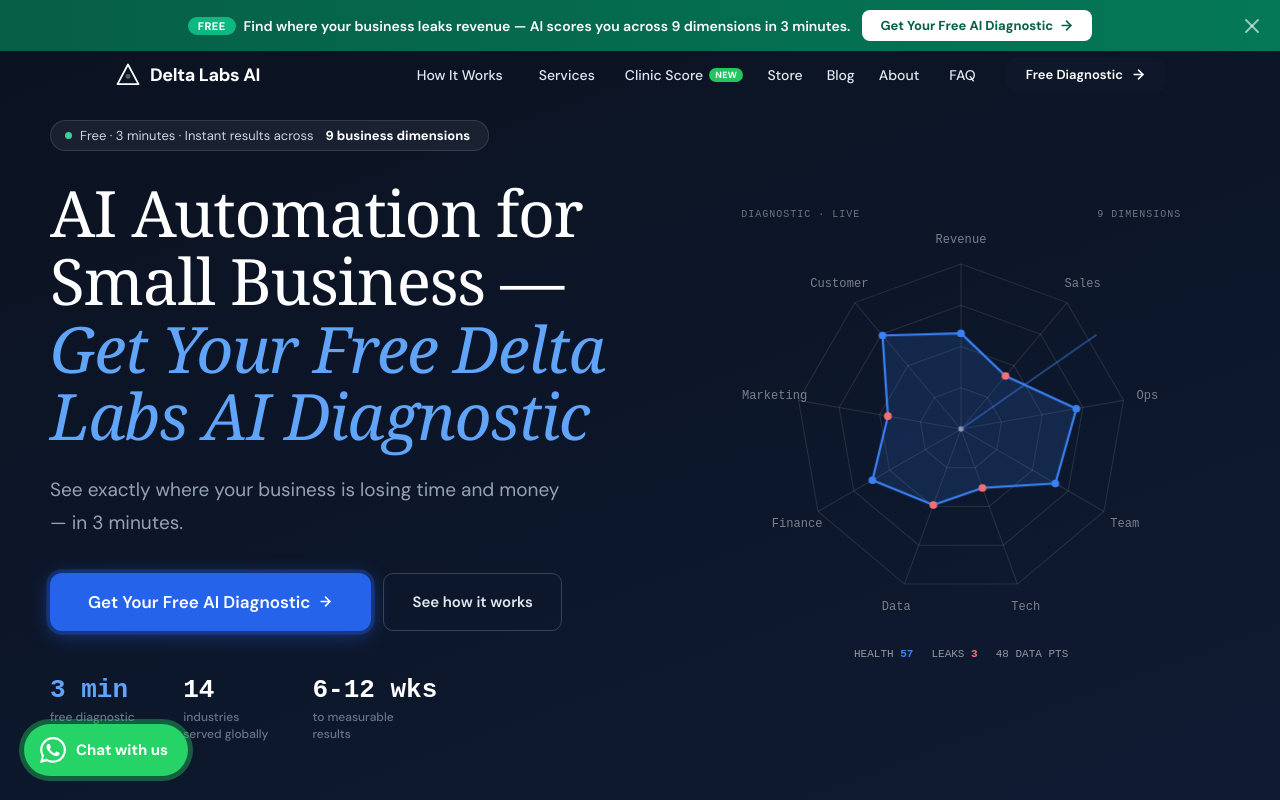
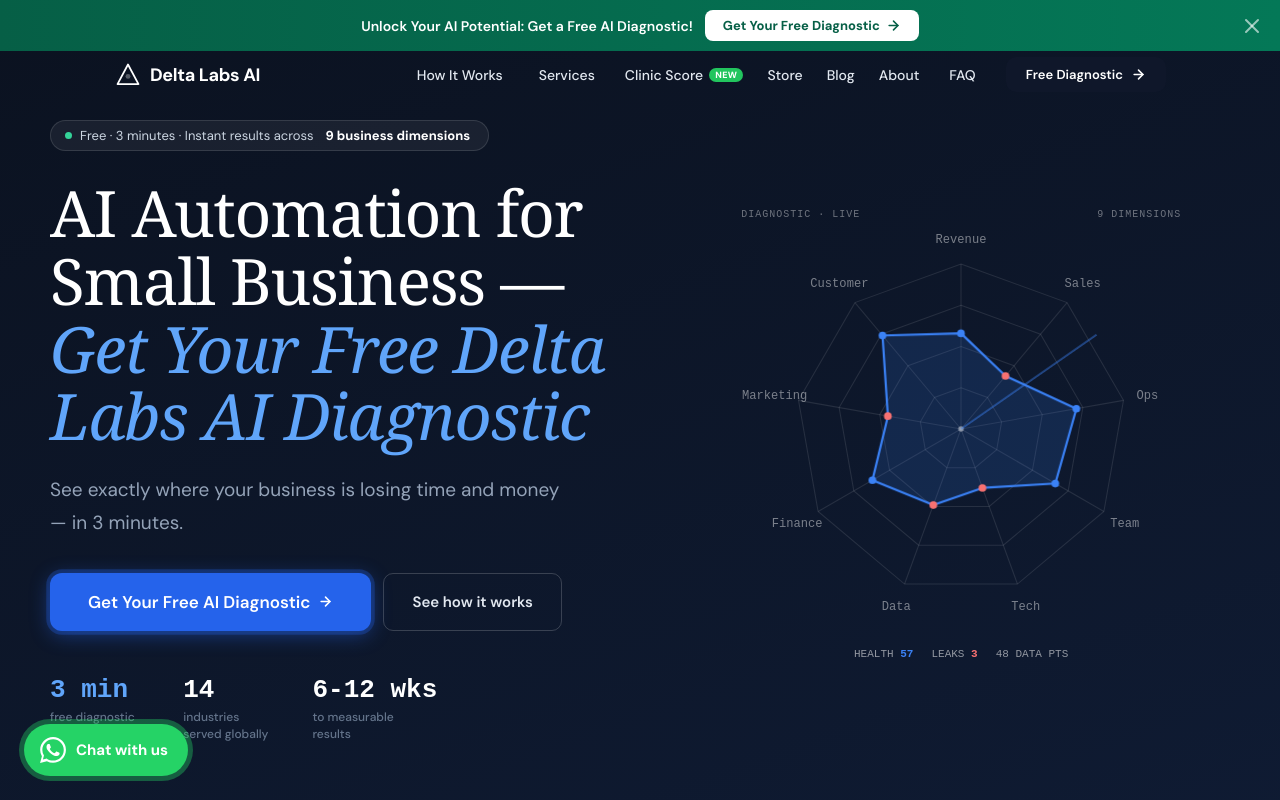
Before and after one commit to rajatagarwal14/deltalabsai-website, a Next.js app in the folder src/: page / in a window 1280 px wide. Shown: the top 800 px of the page. Built offline with nearby package versions, Linux system fonts and the light colour scheme.

Commit message:
CRO: update homepage sticky top banner copy to diagnostic CTA (DELA-4449)
Existing AnnouncementBar was already sticky-top, linked to /diagnostic, and
click-tracked — updated copy to the exact CTA from the analytics report
(DELA-4448) and removed the now-orphaned pulsing "Free" badge/keyframe.

```diff
--- a/src/app/page.jsx
+++ b/src/app/page.jsx
@@ -177,9 +177,7 @@
       gap: 12, flexWrap: "wrap",
     }}>
       <span style={{ fontFamily: "'DM Sans',sans-serif", fontSize: 14, fontWeight: 600, color: "#fff", display: "flex", alignItems: "center", gap: 8 }}>
-        <style>{`@keyframes dl-free-pulse{0%,100%{opacity:1}50%{opacity:.55}}`}</style>
-        <span style={{ background: "#10B981", color: "#fff", borderRadius: 100, padding: "2px 10px", fontSize: 11, fontWeight: 800, letterSpacing: "0.04em", textTransform: "uppercase", whiteSpace: "nowrap", animation: "dl-free-pulse 1.4s infinite" }}>Free</span>
-        <span className="ann-text">Find where your business leaks revenue — AI scores you across 9 dimensions in 3 minutes.</span>
+        <span className="ann-text">Unlock Your AI Potential: Get a Free AI Diagnostic!</span>
       </span>
       <a href="/diagnostic" onClick={trackClick} style={{
         display: "inline-flex", alignItems: "center", gap: 6,
@@ -192,7 +190,7 @@
         onMouseEnter={e => { e.currentTarget.style.background = "#ECFDF5"; }}
         onMouseLeave={e => { e.currentTarget.style.background = "#fff"; }}
       >
-        Get Your Free AI Diagnostic <Ic.Arr />
+        Get Your Free Diagnostic <Ic.Arr />
       </a>
       <button onClick={() => setVisible(false)} aria-label="Dismiss" style={{
         position: "absolute", right: 12, top: "50%", transform: "translateY(-50%)",
```
